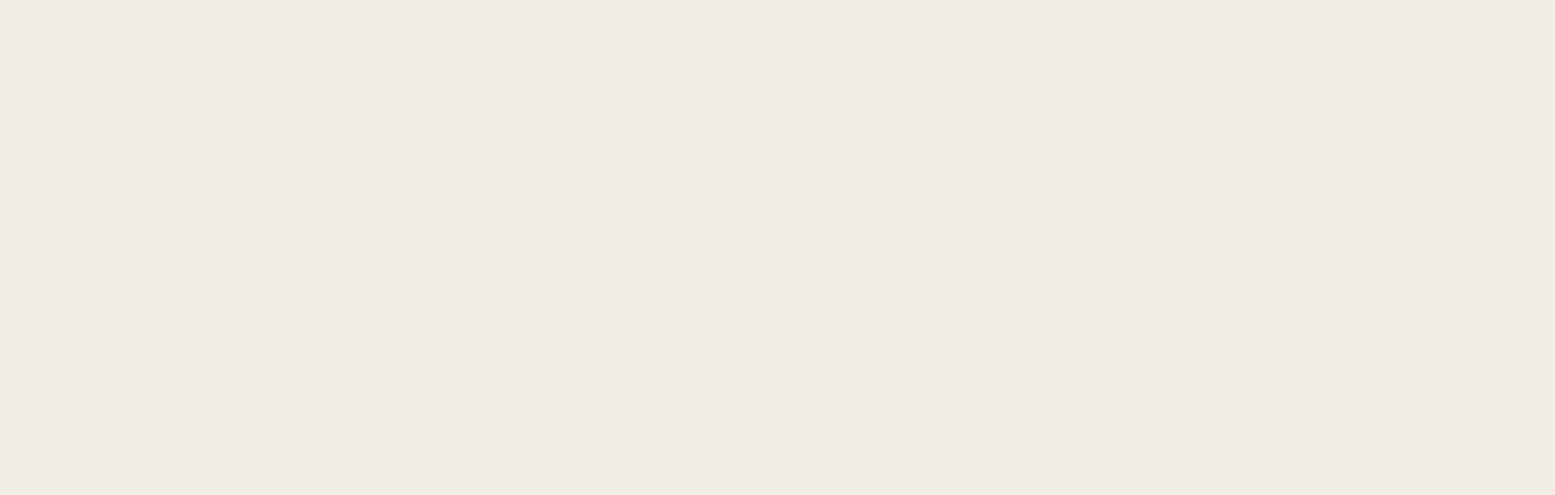
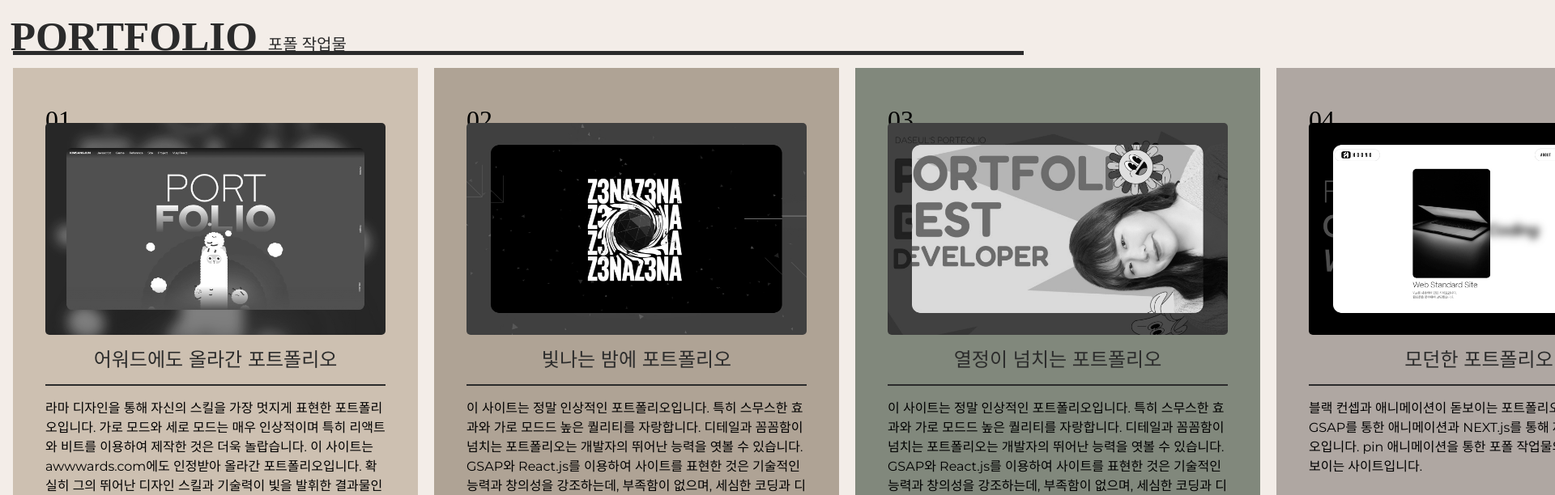
Before and after one commit to webstoryboy/port2023-next, a Next.js app: page / in a window 1280 px wide. Shown: the part 4900-5512 px from the top of the page at 81% size, 1920 px wide, since content can reach past the window. Before the commit the page ends 4720 px from the top, so only its background shows below. Built offline with nearby package versions, Linux system fonts and the light colour scheme; a small style sheet from the web is missing; a web font is replaced by a local one.

Commit message:
🥲 포트폴리오완성

```diff
--- a/src/components/Port.jsx
+++ b/src/components/Port.jsx
@@ -1,9 +1,31 @@
-import React from 'react'
+import React from "react";
+import Image from "next/image";
+
+import { portText } from "@/constants";
 
 const Port = () => {
-  return (
-    <div>Port</div>
-  )
+    return (
+        <section id="port">
+            <div class="port__inner">
+                <h2 class="port__title">
+                    portfolio <em>포폴 작업물</em>
+                </h2>
+                <div class="port__wrap">
+                    {portText.map((port, key) => (
+                        <article class={`port__item p${key+1}`} key={key}>
+                            <span class="num">{port.num}.</span>
+                            <a href={port.code} target="_blank" class="img">
+                                <Image src={port.img} alt={port.name} width={420} height={262} />
+                            </a>
+                            <h3 class="title">{port.title}</h3>
+                            <p class="desc">{port.desc}</p>
+                            <a href={port.view} target="_blank" class="site">사이트 보기</a>
+                        </article>
+                    ))}
+                </div>
+            </div>
+        </section>
+    )
 }
 
 export default Port
```
